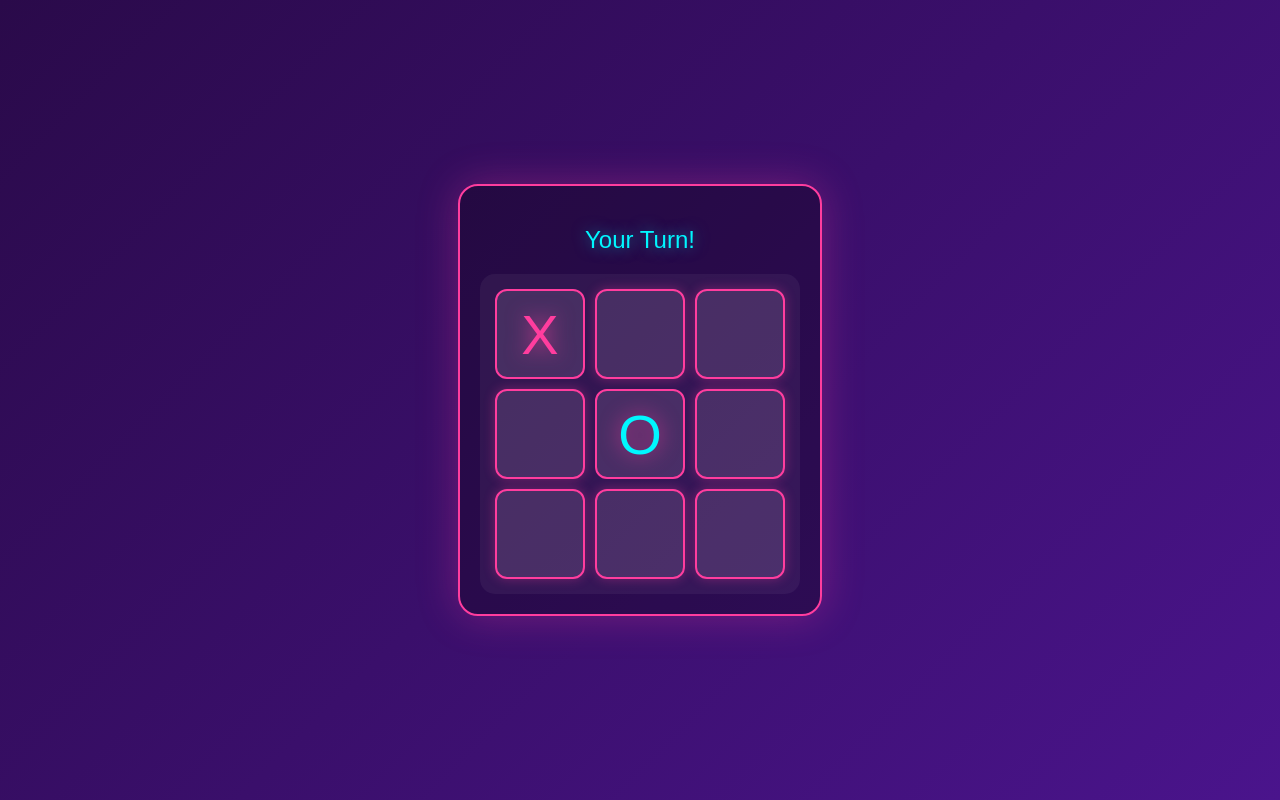
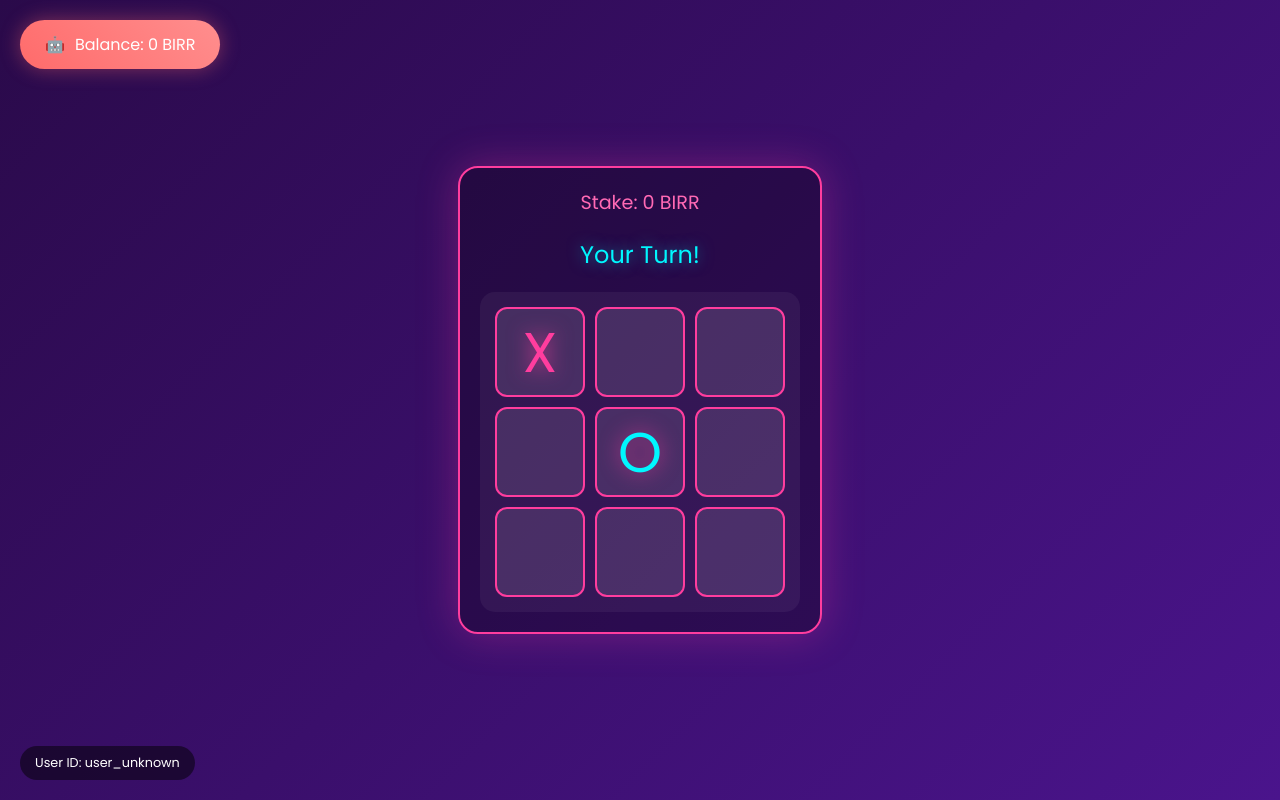
Before and after one commit to yafet0990/Xo, a plain HTML site: page four(2).html in a window 1280 px wide. Both pictures are taken after a click on the element 540 px from the left and 334 px from the top of the page. Drawn offline with Linux system fonts and the light colour scheme.

Commit message:
Update four(2).html

```diff
--- a/four(2).html
+++ b/four(2).html
@@ -3,13 +3,15 @@
 <head>
   <meta charset="UTF-8">
   <meta name="viewport" content="width=device-width, initial-scale=1.0">
-    <title>XO Challenge - YKING Game Zone</title>
+  <title>XO Challenge - Game Zone</title>
   <style>
+    @import url('https://fonts.googleapis.com/css2?family=Poppins:wght@400;600;700&display=swap');
+
     * {
       margin: 0;
       padding: 0;
       box-sizing: border-box;
-            font-family: 'Arial Rounded MT Bold', Arial, sans-serif;
+      font-family: 'Poppins', sans-serif;
     }
 
     body {
@@ -20,6 +22,20 @@
       align-items: center;
       justify-content: center;
       color: white;
+    }
+
+    .balance-display {
+      position: fixed;
+      top: 20px;
+      left: 20px;
+      background: linear-gradient(45deg, #ff6b6b, #ff8e8e);
+      padding: 12px 25px;
+      border-radius: 30px;
+      box-shadow: 0 0 20px rgba(255, 107, 107, 0.4);
+      display: flex;
+      align-items: center;
+      gap: 10px;
+      z-index: 1000;
     }
 
     .game-container {
@@ -91,6 +107,13 @@
       text-shadow: 0 0 15px rgba(0, 247, 255, 0.5);
     }
 
+    .stake-display {
+      margin-bottom: 20px;
+      font-size: 1.2rem;
+      color: #ff69b4;
+      text-align: center;
+    }
+
     .result-modal {
       position: fixed;
       top: 50%;
@@ -103,18 +126,9 @@
       box-shadow: 0 0 40px rgba(255, 61, 158, 0.4);
       display: none;
       border: 2px solid #ff3d9e;
+      z-index: 3000;
     }
 
-        .win-animation {
-            animation: win-glow 1s infinite alternate;
-        }
-
-        @keyframes win-glow {
-            from { box-shadow: 0 0 10px rgba(255, 61, 158, 0.3); }
-            to { box-shadow: 0 0 30px rgba(255, 61, 158, 0.6); }
-        }
-
-        /* New button styles */
     .modal-buttons {
       display: flex;
       gap: 15px;
@@ -140,10 +154,26 @@
       background: #00f7ff;
       color: #2a0a4a;
     }
+
+    .user-id-display {
+      position: fixed;
+      bottom: 20px;
+      left: 20px;
+      background: rgba(0,0,0,0.5);
+      padding: 8px 15px;
+      border-radius: 20px;
+      font-size: 0.8rem;
+    }
   </style>
 </head>
 <body>
+  <div class="balance-display">
+    <span class="balance-icon">🤖</span>
+    <span class="balance-amount" id="balanceDisplay">Balance: 0 BIRR</span>
+  </div>
+
   <div class="game-container">
+    <div class="stake-display" id="stakeDisplay">Stake: 0 BIRR</div>
     <div class="status" id="status">Your Turn!</div>
     <div class="grid" id="grid">
       <div class="cell" data-index="0"></div>
@@ -166,105 +196,137 @@
     </div>
   </div>
 
+  <div class="user-id-display" id="userIdDisplay">
+    User ID: loading...
+  </div>
+
   <script>
+    // Game variables
     let currentPlayer = 'X';
     let gameActive = true;
     let gameState = ['', '', '', '', '', '', '', '', ''];
+    let stakeAmount = 0;
+    let userId = 'user_unknown';
     const winCombos = [
       [0, 1, 2], [3, 4, 5], [6, 7, 8],
       [0, 3, 6], [1, 4, 7], [2, 5, 8],
       [0, 4, 8], [2, 4, 6]
     ];
 
+    // Initialize game
+    document.addEventListener('DOMContentLoaded', () => {
+      // Get parameters from URL
+      const urlParams = new URLSearchParams(window.location.search);
+      stakeAmount = parseInt(urlParams.get('stake')) || 0;
+
+      // Get user ID
+      userId = localStorage.getItem('userId') || 'user_unknown';
+
+      // Initialize balance system
+      if (!localStorage.getItem('userBalances')) {
+        localStorage.setItem('userBalances', JSON.stringify({}));
+      }
+
+      const userBalances = JSON.parse(localStorage.getItem('userBalances'));
+      if (typeof userBalances[userId] === 'undefined') {
+        userBalances[userId] = 0;
+        localStorage.setItem('userBalances', JSON.stringify(userBalances));
+      }
+
+      // Update displays
+      document.getElementById('stakeDisplay').textContent = `Stake: ${stakeAmount} BIRR`;
+      updateBalanceDisplay();
+      document.getElementById('userIdDisplay').textContent = `User ID: ${userId}`;
+
+      // Setup cell click handlers
+      document.querySelectorAll('.cell').forEach(cell => {
+        cell.addEventListener('click', handleCellClick);
+      });
+    });
+
+    function updateBalanceDisplay() {
+      const userBalances = JSON.parse(localStorage.getItem('userBalances'));
+      document.getElementById('balanceDisplay').textContent =
+        `Balance: ${userBalances[userId]} BIRR`;
+    }
+
+    function handleCellClick(e) {
+      const clickedCell = e.target;
+      const clickedCellIndex = parseInt(clickedCell.dataset.index);
+
+      if (gameState[clickedCellIndex] !== '' || !gameActive || currentPlayer !== 'X') {
+        return;
+      }
+
+      // Player move
+      makeMove(clickedCell, clickedCellIndex, 'X');
+
+      // Check if game continues
+      if (gameActive) {
+        currentPlayer = 'O';
+        document.getElementById('status').textContent = "AI Thinking...";
+
+        // AI move after delay
+        setTimeout(() => {
+          const aiMoveIndex = aiMove();
+          const aiCell = document.querySelector(`.cell[data-index="${aiMoveIndex}"]`);
+          makeMove(aiCell, aiMoveIndex, 'O');
+          currentPlayer = 'X';
+          document.getElementById('status').textContent = "Your Turn!";
+        }, 1000);
+      }
+    }
+
+    function makeMove(cell, index, player) {
+      gameState[index] = player;
+      cell.textContent = player;
+      cell.classList.add(player.toLowerCase());
+
+      if (checkWin(player)) {
+        handleGameEnd(player);
+      } else if (checkDraw()) {
+        handleGameEnd(null);
+      }
+    }
+
     function aiMove() {
-            let bestScore = -Infinity;
-            let bestMove;
-
-            if(Math.random() < 0.1) {
+      // Simple AI with occasional random moves
+      if (Math.random() < 0.3) {
         const available = gameState.reduce((a, c, i) => c === '' ? a.concat(i) : a, []);
         return available[Math.floor(Math.random() * available.length)];
       }
 
-            for(let i = 0; i < 9; i++) {
-                if(gameState[i] === '') {
-                    gameState[i] = 'O';
-                    let score = minimax(gameState, 0, false);
-                    gameState[i] = '';
-                    if(score > bestScore) {
-                        bestScore = score;
-                        bestMove = i;
-                    }
-                }
-            }
-            return bestMove;
+      // Try to win
+      for (let i = 0; i < winCombos.length; i++) {
+        const [a, b, c] = winCombos[i];
+        if (gameState[a] === 'O' && gameState[b] === 'O' && gameState[c] === '') return c;
+        if (gameState[a] === 'O' && gameState[c] === 'O' && gameState[b] === '') return b;
+        if (gameState[b] === 'O' && gameState[c] === 'O' && gameState[a] === '') return a;
       }
 
-        function minimax(state, depth, isMaximizing) {
-            if(checkWin('O')) return 1;
-            if(checkWin('X')) return -1;
-            if(checkDraw()) return 0;
-
-            if(isMaximizing) {
-                let bestScore = -Infinity;
-                for(let i = 0; i < 9; i++) {
-                    if(state[i] === '') {
-                        state[i] = 'O';
-                        let score = minimax(state, depth + 1, false);
-                        state[i] = '';
-                        bestScore = Math.max(score, bestScore);
-                    }
-                }
-                return bestScore;
-            } else {
-                let bestScore = Infinity;
-                for(let i = 0; i < 9; i++) {
-                    if(state[i] === '') {
-                        state[i] = 'X';
-                        let score = minimax(state, depth + 1, true);
-                        state[i] = '';
-                        bestScore = Math.min(score, bestScore);
-                    }
-                }
-                return bestScore;
-            }
+      // Block player
+      for (let i = 0; i < winCombos.length; i++) {
+        const [a, b, c] = winCombos[i];
+        if (gameState[a] === 'X' && gameState[b] === 'X' && gameState[c] === '') return c;
+        if (gameState[a] === 'X' && gameState[c] === 'X' && gameState[b] === '') return b;
+        if (gameState[b] === 'X' && gameState[c] === 'X' && gameState[a] === '') return a;
       }
 
-        document.querySelectorAll('.cell').forEach(cell => {
-            cell.addEventListener('click', () => {
-                if(!gameActive || cell.textContent !== '' || currentPlayer !== 'X') return;
+      // Center if available
+      if (gameState[4] === '') return 4;
 
-                const index = cell.dataset.index;
-                gameState[index] = 'X';
-                cell.textContent = 'X';
-                cell.classList.add('x');
+      // Random corner
+      const corners = [0, 2, 6, 8].filter(i => gameState[i] === '');
+      if (corners.length > 0) return corners[Math.floor(Math.random() * corners.length)];
 
-                if(checkWin('X')) return handleResult(true);
-                if(checkDraw()) return handleResult(null);
-
-                currentPlayer = 'O';
-                document.getElementById('status').textContent = "AI Thinking...";
-
-                setTimeout(() => {
-                    const aiIndex = aiMove();
-                    gameState[aiIndex] = 'O';
-                    document.querySelector(`[data-index="${aiIndex}"]`).textContent = 'O';
-                    document.querySelector(`[data-index="${aiIndex}"]`).classList.add('o');
-
-                    if(checkWin('O')) handleResult(false);
-                    if(checkDraw()) handleResult(null);
-
-                    currentPlayer = 'X';
-                    document.getElementById('status').textContent = "Your Turn!";
-                }, 1000);
-            });
-        });
+      // Any available move
+      const available = gameState.reduce((a, c, i) => c === '' ? a.concat(i) : a, []);
+      return available[Math.floor(Math.random() * available.length)];
+    }
 
     function checkWin(player) {
       return winCombos.some(combo => {
-                if(combo.every(i => gameState[i] === player)) {
-                    combo.forEach(i => document.querySelector(`[data-index="${i}"]`).classList.add('win-animation'));
-                    return true;
-                }
+        return combo.every(index => gameState[index] === player);
       });
     }
 
@@ -272,37 +334,51 @@
       return gameState.every(cell => cell !== '');
     }
 
-        function handleResult(win) {
+    function handleGameEnd(winner) {
       gameActive = false;
       const resultModal = document.getElementById('resultModal');
       const resultText = document.getElementById('resultText');
+      const userBalances = JSON.parse(localStorage.getItem('userBalances'));
 
-            if(win) {
-                resultText.innerHTML = "You Won!<br>Congratulations!";
-            } else if(win === false) {
-                resultText.innerHTML = "AI Won!<br>Try Again!";
+      if (checkWin('X')) {
+        // Player wins - double the stake
+        const winnings = stakeAmount * 2;
+        userBalances[userId] += winnings;
+        localStorage.setItem('userBalances', JSON.stringify(userBalances));
+        resultText.innerHTML = `<h2>You Win! 🎉</h2><p>+${winnings} BIRR</p>`;
+      } else if (checkWin('O')) {
+        // AI wins - nothing changes
+        resultText.innerHTML = `<h2>You Lost 😢</h2><p>Better luck next time!</p>`;
       } else {
-                resultText.textContent = "Draw!";
+        // Draw - return stake
+        userBalances[userId] += stakeAmount;
+        localStorage.setItem('userBalances', JSON.stringify(userBalances));
+        resultText.innerHTML = `<h2>Draw! 🤝</h2><p>Stake returned</p>`;
       }
 
+      updateBalanceDisplay();
       resultModal.style.display = 'block';
     }
 
     function resetGame() {
+      // Reset game state
+      currentPlayer = 'X';
+      gameActive = true;
       gameState = ['', '', '', '', '', '', '', '', ''];
-            gameActive = true;
-            currentPlayer = 'X';
+
+      // Clear cells
       document.querySelectorAll('.cell').forEach(cell => {
         cell.textContent = '';
-                cell.className = 'cell';
+        cell.classList.remove('x', 'o');
       });
+
+      // Hide modal
       document.getElementById('resultModal').style.display = 'none';
       document.getElementById('status').textContent = "Your Turn!";
     }
 
     function goBack() {
-            // Replace with your actual back URL
-            window.location.href = 'index.html';
+      window.location.href = 'three.html';
     }
   </script>
 </body>
```
Lines whose indentation alone changed are shown as unchanged.
